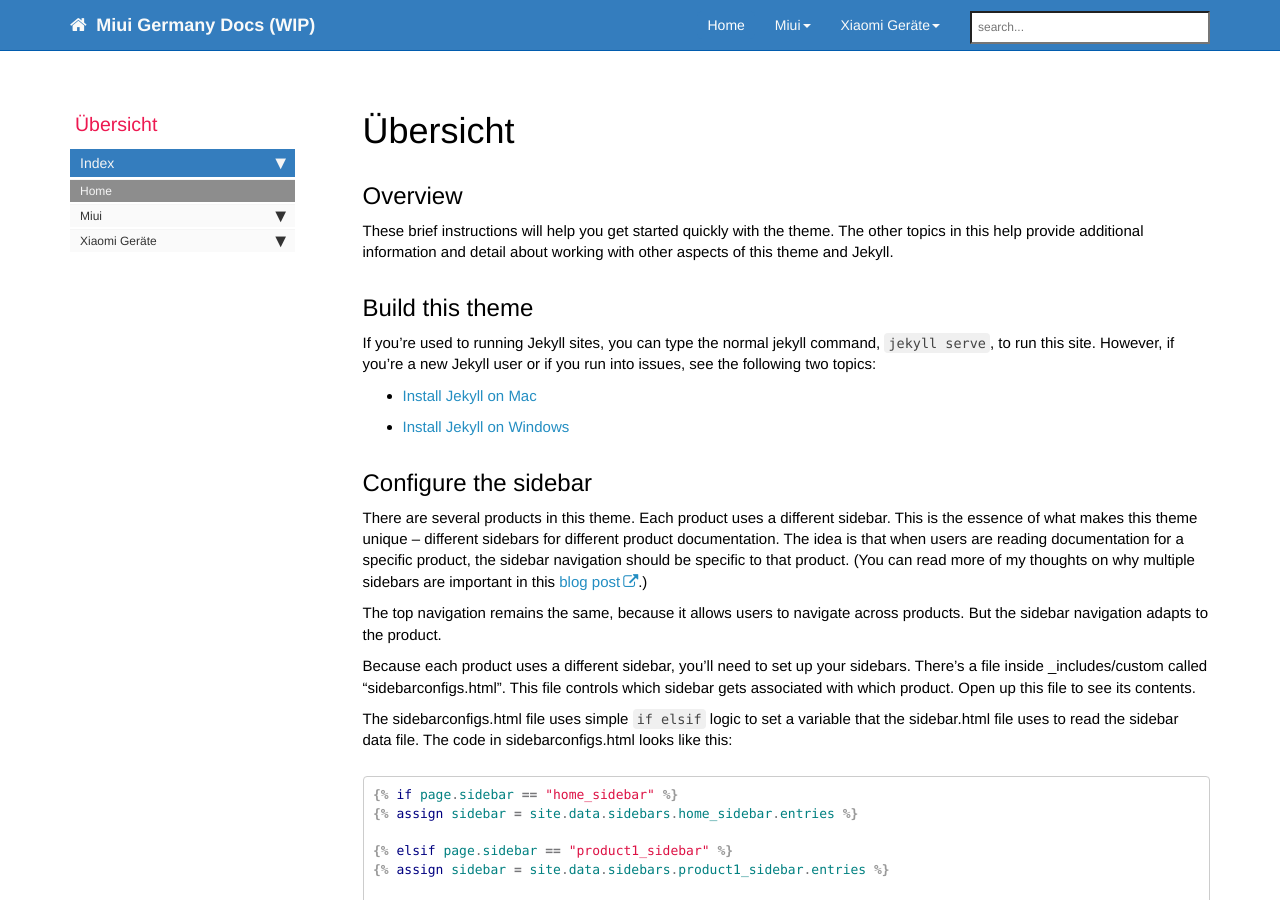
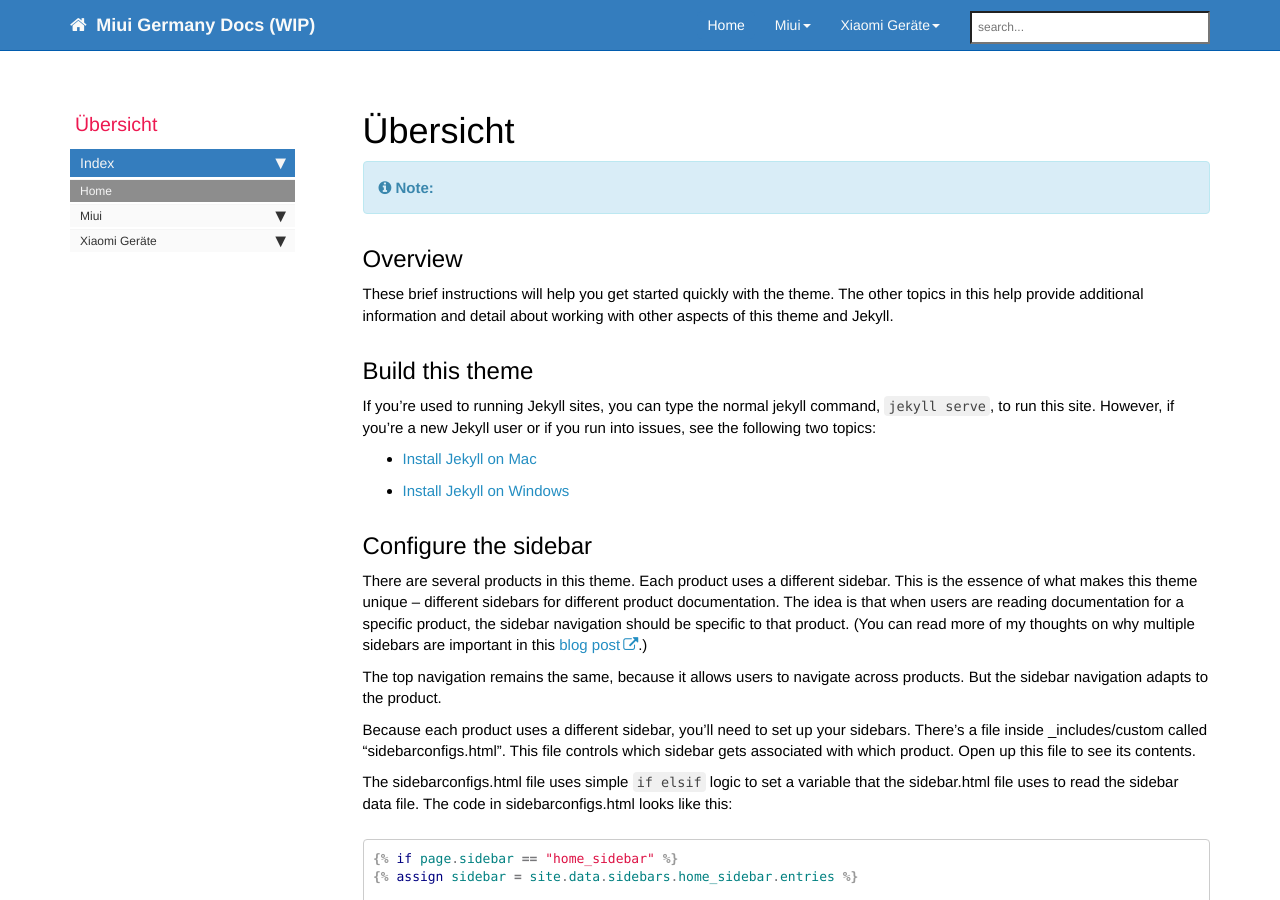
Before and after one commit to miui-russia/docs-miui8, a Jekyll site: the page built from index.md, in a window 1280 px wide and 900 px high. Built offline with Jekyll 4.4.1, drawn with Linux system fonts in a browser that asks for light colours; nearby versions of some CDN libraries; comment, search, counter and statistics services are not loaded.

Commit message:
Prepare docs base

```diff
--- a/_layouts/page.html
+++ b/_layouts/page.html
@@ -5,7 +5,7 @@ layout: default
 <div class="post-header">
    <h1 class="post-title-main">{% if page.homepage == true %} {{site.homepage_title}} {% else %}{{ page.title }}{% endif %}</h1>
 </div>
-
+<div markdown="span" class="alert alert-info" role="alert"><i class="fa fa-info-circle"></i> <b>Note:</b> {{include.content}}</div>
 <div class="post-content">
 
    {% if page.summary %}
```
